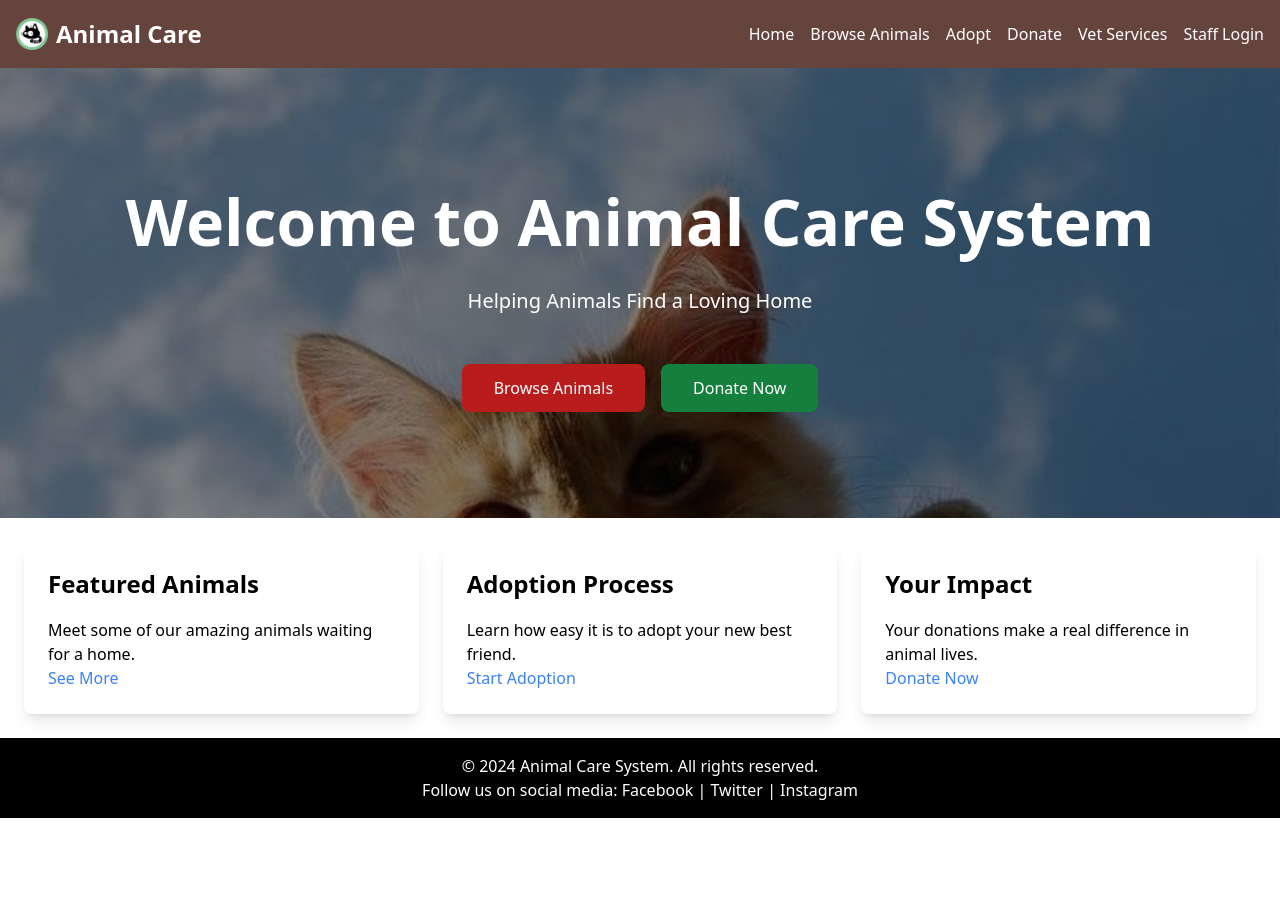
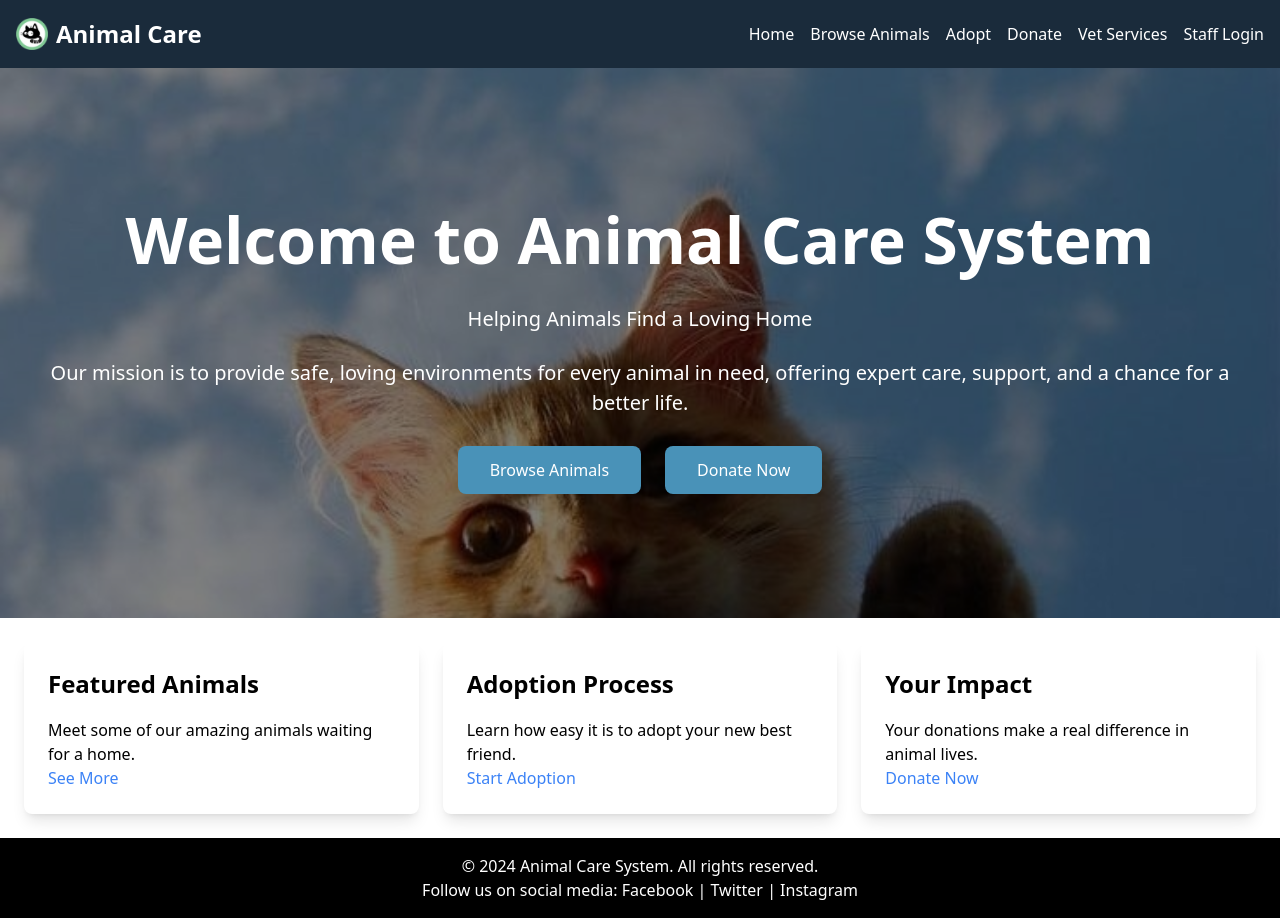
Before and after one commit to simrasheikh/animal-care-system-react, a React (Create React App) app in the folder frontend/: page / in a window 1280 px wide. Before the commit the page ends 818 px from the top, so only its background shows below. Built offline with nearby package versions, Linux system fonts and the light colour scheme; no server answers.

Commit message:
Added some visual improvements for Home Page

```diff
--- a/frontend/src/Adopt.js
+++ b/frontend/src/Adopt.js
@@ -72,7 +72,7 @@ const Adopt = () => {
   return (
     <div>
       {/* Header */}
-      <nav className="flex justify-between items-center p-4 text-white" style={{ backgroundColor: '#66443e' }}>
+      <nav className="flex justify-between items-center p-4 text-white" style={{ backgroundColor: '#1a2b3b' }}>
         <Link to="/" className="flex items-center text-2xl font-bold text-white">
             {/* Logo to the left */}
             <img src="/catlogo.png" alt="Cat Logo" className="w-8 h-8 mr-2" />
--- a/frontend/src/AdoptLanding.js
+++ b/frontend/src/AdoptLanding.js
@@ -7,7 +7,7 @@ const AdoptLanding = () => {
   return (
     <div>
       {/* Header */}
-      <nav className="flex justify-between items-center p-4 text-white" style={{ backgroundColor: '#66443e' }}>
+      <nav className="flex justify-between items-center p-4 text-white" style={{ backgroundColor: '#1a2b3b' }}>
         <Link to="/" className="flex items-center text-2xl font-bold text-white">
             {/* Logo to the left */}
             <img src="/catlogo.png" alt="Cat Logo" className="w-8 h-8 mr-2" />
--- a/frontend/src/AnimalDetails.js
+++ b/frontend/src/AnimalDetails.js
@@ -37,7 +37,7 @@ const AnimalDetails = () => {
   return (
     <div>
       {/* Header */}
-      <nav className="flex justify-between items-center p-4 text-white" style={{ backgroundColor: '#66443e' }}>
+      <nav className="flex justify-between items-center p-4 text-white" style={{ backgroundColor: '#1a2b3b' }}>
         <Link to="/" className="flex items-center text-2xl font-bold text-white">
             {/* Logo to the left */}
             <img src="/catlogo.png" alt="Cat Logo" className="w-8 h-8 mr-2" />
--- a/frontend/src/AnimalListings.js
+++ b/frontend/src/AnimalListings.js
@@ -62,7 +62,7 @@ const AnimalListings = () => {
   return (
     <div>
       {/* Header */}
-      <nav className="flex justify-between items-center p-4 text-white" style={{ backgroundColor: '#66443e' }}>
+      <nav className="flex justify-between items-center p-4 text-white" style={{ backgroundColor: '#1a2b3b' }}>
         <Link to="/" className="flex items-center text-2xl font-bold text-white">
             {/* Logo to the left */}
             <img src="/catlogo.png" alt="Cat Logo" className="w-8 h-8 mr-2" />
--- a/frontend/src/Donate.js
+++ b/frontend/src/Donate.js
@@ -51,7 +51,7 @@ const Donate = () => {
   return (
     <div className="donate-container">
       {/* Header */}
-      <nav className="flex justify-between items-center p-4 text-white" style={{ backgroundColor: '#66443e' }}>
+      <nav className="flex justify-between items-center p-4 text-white" style={{ backgroundColor: '#1a2b3b' }}>
         <Link to="/" className="flex items-center text-2xl font-bold text-white">
             {/* Logo to the left */}
             <img src="/catlogo.png" alt="Cat Logo" className="w-8 h-8 mr-2" />
--- a/frontend/src/Home.js
+++ b/frontend/src/Home.js
@@ -7,7 +7,7 @@ const Home = () => {
   return (
     <div>
       {/* Header */}
-      <nav className="flex justify-between items-center p-4 text-white" style={{ backgroundColor: '#66443e' }}>
+      <nav className="flex justify-between items-center p-4 text-white" style={{ backgroundColor: '#1a2b3b' }}>
       <Link to="/" className="flex items-center text-2xl font-bold text-white">
             {/* Logo to the left */}
             <img src="/catlogo.png" alt="Cat Logo" className="w-8 h-8 mr-2" />
@@ -28,31 +28,43 @@ const Home = () => {
         className="relative hero-bg bg-cover bg-center"
         style={{
           backgroundImage: `url(${textbg})`,
-          height: '450px' // Set your custom height here
+          height: '550px' // Set your custom height here
         }}
       >
         <div className="absolute inset-0 bg-black bg-opacity-50 flex flex-col items-center justify-center text-white px-6">
-          <h1 className="text-5xl md:text-6xl font-extrabold text-center mb-4 animate__animated animate__fadeIn animate__delay-2s">
+          <h1 className="text-5xl md:text-6xl font-extrabold text-center mb-4 animate__animated animate__fadeIn animate__delay-1s">
             Welcome to Animal Care System
           </h1>
           <p className="text-lg md:text-xl text-center mb-6 animate__animated animate__fadeIn animate__delay-1s">
             Helping Animals Find a Loving Home
           </p>
+          <p className="text-lg md:text-xl text-center mb-1 animate__animated animate__fadeIn animate__delay-1s">
+          Our mission is to provide safe, loving environments for every animal in need, offering expert care, support, and a chance for a better life.
+          </p>
           <div className="mt-6">
             <Link to="/animals">
-              <button className="px-8 py-3 bg-red-700 rounded-lg text-white hover:bg-red-800 transition transform hover:scale-105">
-                Browse Animals
-              </button>
+            <button
+              className="px-8 py-3 rounded-lg text-white transition transform hover:scale-105"
+              style={{ backgroundColor: '#4992b8' }}  // Main color
+              onMouseEnter={(e) => e.target.style.backgroundColor = '#3e7a99'}  // Darker color on hover
+              onMouseLeave={(e) => e.target.style.backgroundColor = '#4992b8'}  // Revert back to main color
+            >
+              Browse Animals
+            </button>
             </Link>
             <Link to="/donate">
-              <button className="px-8 py-3 bg-green-700 rounded-lg text-white hover:bg-green-800 transition ml-4 transform hover:scale-105">
-                Donate Now
-              </button>
+              <button
+              className="px-8 py-3 rounded-lg text-white transition ml-6 transform hover:scale-105"
+              style={{ backgroundColor: '#4992b8' }}  // Main color
+              onMouseEnter={(e) => e.target.style.backgroundColor = '#3e7a99'}  // Darker color on hover
+              onMouseLeave={(e) => e.target.style.backgroundColor = '#4992b8'}  // Revert back to main color
+            >
+              Donate Now
+            </button>
             </Link>
           </div>
         </div>
       </section>
-
 
       {/* Featured Sections */}
       <section className="grid grid-cols-1 md:grid-cols-3 gap-6 p-6">
--- a/frontend/src/LoginSignup.js
+++ b/frontend/src/LoginSignup.js
@@ -17,7 +17,7 @@ const LoginSignup = () => {
   return (
     <div>
       {/* Header */}
-      <nav className="flex justify-between items-center p-4 text-white" style={{ backgroundColor: '#66443e' }}>
+      <nav className="flex justify-between items-center p-4 text-white" style={{ backgroundColor: '#1a2b3b' }}>
         <Link to="/" className="flex items-center text-2xl font-bold text-white">
             {/* Logo to the left */}
             <img src="/catlogo.png" alt="Cat Logo" className="w-8 h-8 mr-2" />
--- a/frontend/src/VetPage.js
+++ b/frontend/src/VetPage.js
@@ -85,7 +85,7 @@ const VetPage = () => {
   return (
     <div>
       {/* Header */}
-      <nav className="flex justify-between items-center p-4 text-white" style={{ backgroundColor: '#66443e' }}>
+      <nav className="flex justify-between items-center p-4 text-white" style={{ backgroundColor: '#1a2b3b' }}>
         <Link to="/" className="flex items-center text-2xl font-bold text-white">
           {/* Logo to the left */}
           <img src="/catlogo.png" alt="Cat Logo" className="w-8 h-8 mr-2" />
--- a/frontend/src/styles.css
+++ b/frontend/src/styles.css
@@ -13,7 +13,7 @@
 
   /* Apply the animation to the banner */
   .hero-bg {
-    animation: moveBg 15s ease infinite; /* 15 seconds for smooth transition */
+    animation: moveBg 10s ease infinite; /* 15 seconds for smooth transition */
     background-size: cover;
     background-attachment: fixed; /* Fixes the background while scrolling */
     background-position: center;
```
